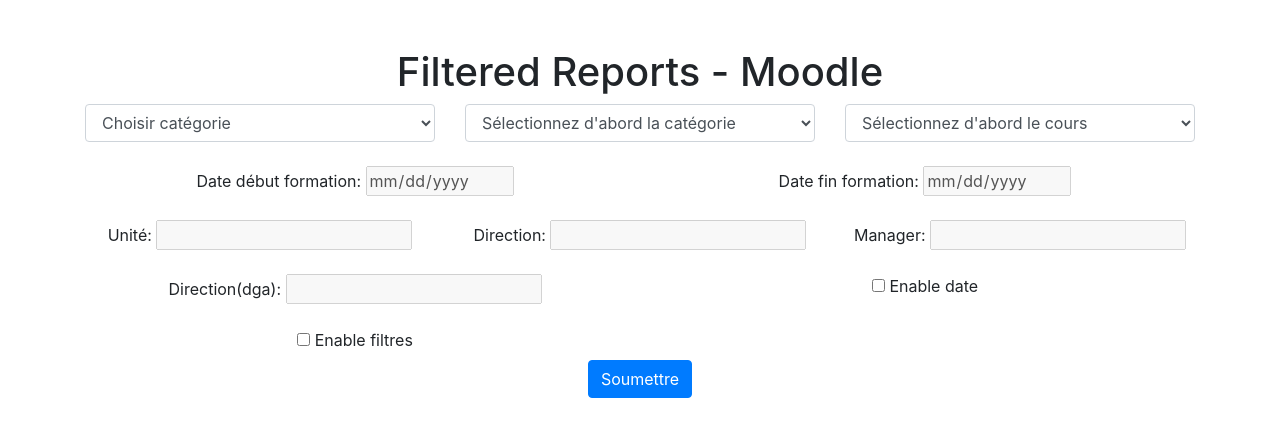
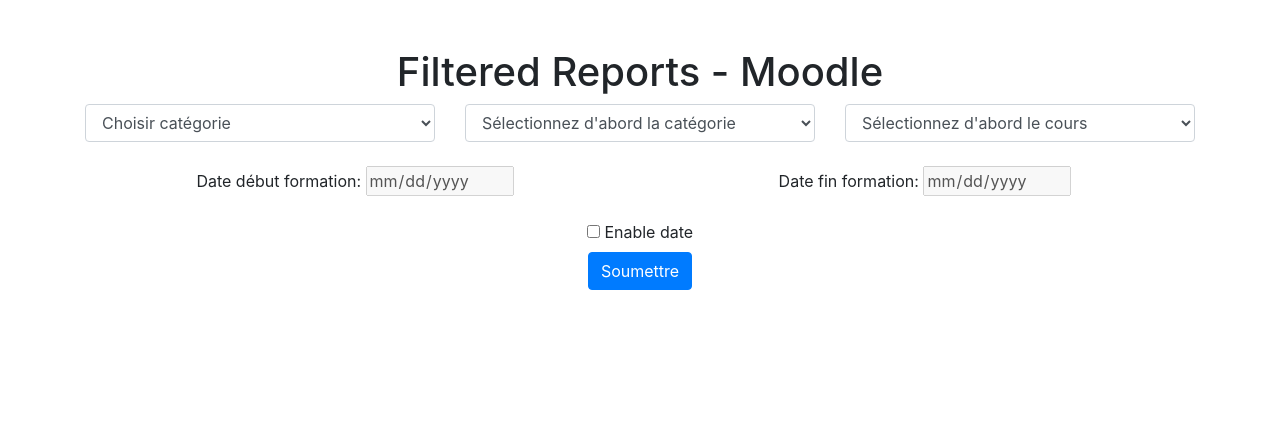
Before and after one commit to youssefelhanafi/Statistics-reporting, a PHP site: page /moodle/?rapport=1 in a window 1280 px wide. Shown: the top 437 px of the page. Run offline with PHP 8.4, Linux system fonts and the light colour scheme; data that the repository does not hold is empty.

Commit message:
no filters

```diff
--- a/panel/index.php
+++ b/panel/index.php
@@ -103,28 +103,8 @@ include'./includes/header2.php';
                     Date fin formation:
                     <input type="date" name="fin"><br><br>
                     </div>
-
-                    <div class="col" align="center">
-                    Unité:
-                    <input type="text" name="unite"><br><br>
-                    </div>
-                    <div class="col" align="center">
-                    Direction:
-                    <input type="text" name="direction"><br><br>
-                    </div>
-                    <div class="col" align="center">
-                    Manager:
-                    <input type="text" name="manager"><br><br>
-                    </div>
-                    <div class="col" align="center">
-                    Direction(dga):
-                    <input type="text" name="dga"><br><br>
-                    </div>
-                    <div class="col-sm-6" align="center">
+                    <div class="col-sm-12" align="center">
                     <label><input type="checkbox" class="agree"> Enable date</label>
-                    </div>
-                    <div class="col-sm-6" align="center">
-                    <label><input type="checkbox" class="agreetxt"> Enable filtres</label>
                     </div>
                          ';
                 }
@@ -145,7 +125,7 @@ include'./includes/header2.php';
     }
     else{
         $selected_val = $_POST['activite'];
-        if(!isset($_POST['debut']) && !isset($_POST['fin']) && !isset($_POST['unite']) && !isset($_POST['direction']) && !isset($_POST['manager']) && !isset($_POST['dga'])){
+        if(!isset($_POST['debut']) && !isset($_POST['fin']) ){
             $sql0 = "SELECT distinct
             cat.name AS 'CATEGORIE',c.fullname AS 'FORMATION', c.visible as 'VISIBILITE',
             CASE
```
